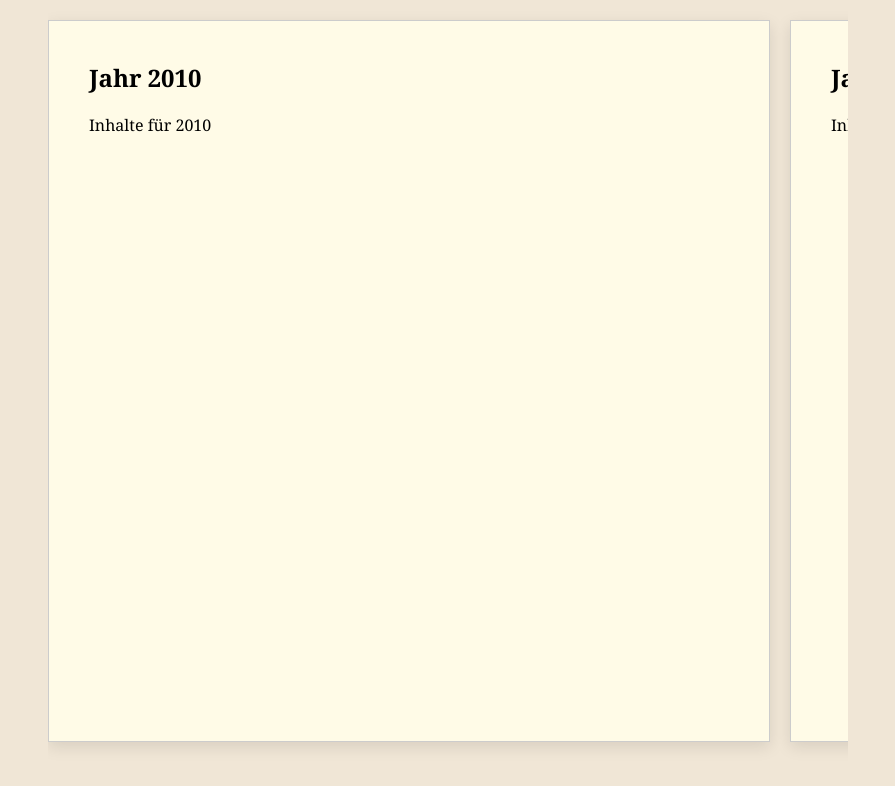
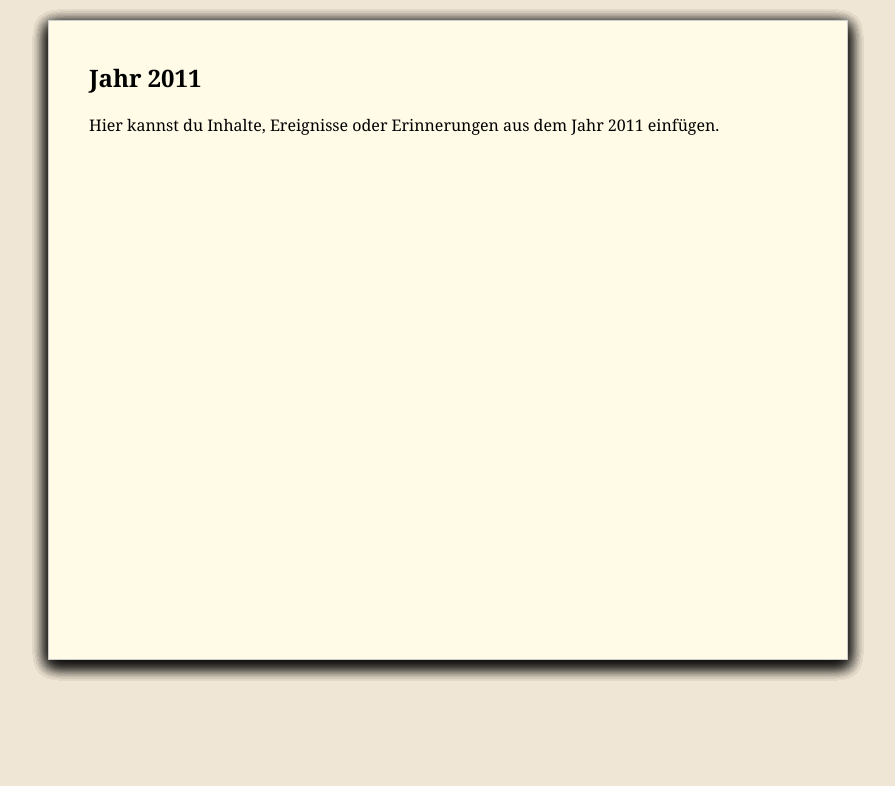
Before and after one commit to Flo-o/Familybook, a plain HTML site: page index.html in a window 1280 px wide. Shown: the whole page, without its empty margins (192-1087 px from the left). Drawn offline with Linux system fonts and the light colour scheme.

Commit message:
Update index.html

```diff
--- a/index.html
+++ b/index.html
@@ -12,70 +12,130 @@
     }
 
     .book {
+      position: relative;
       width: 90%;
       max-width: 800px;
       margin: 0 auto;
-      padding: 20px 0;
+      padding-top: 20px;
+      perspective: 2000px;
     }
 
     .page {
+      position: absolute;
+      width: 100%;
+      height: 80vh;
       background: #fffbe7;
+      box-shadow: 0 5px 15px rgba(0,0,0,0.2);
       border: 1px solid #ccc;
+      transform-origin: left;
+      transition: transform 1s ease;
       padding: 40px;
-      margin-bottom: 20px;
-      box-shadow: 0 5px 15px rgba(0,0,0,0.1);
+      box-sizing: border-box;
+      backface-visibility: hidden;
+      overflow-y: auto;
     }
 
     .page h2 {
       margin-top: 0;
     }
 
-    /* Optional: Desktop-Blättereffekt */
-    @media (min-width: 1024px) {
+    .page.flipped {
+      transform: rotateY(-180deg);
+      z-index: 0;
+    }
+
+    .nav-buttons {
+      text-align: center;
+      margin: 20px;
+    }
+
+    .nav-buttons button {
+      padding: 10px 20px;
+      margin: 0 10px;
+      font-size: 16px;
+      cursor: pointer;
+    }
+
+    /* Mobile Ansicht */
+    @media (max-width: 768px) {
       .book {
-        display: flex;
-        flex-wrap: nowrap;
-        overflow-x: auto;
-        gap: 20px;
-        scroll-snap-type: x mandatory;
+        perspective: none;
       }
 
       .page {
-        min-width: 80%;
-        height: 80vh;
-        scroll-snap-align: start;
-        flex-shrink: 0;
+        position: static;
+        transform: none !important;
+        height: auto;
+        margin-bottom: 20px;
+        box-shadow: none;
+        border: 1px solid #ccc;
       }
 
-      body {
-        overflow-x: hidden;
+      .nav-buttons {
+        display: none;
       }
     }
   </style>
 </head>
 <body>
-  <div class="book">
-    <!-- Seiten 2010–2025 -->
-    <!-- Du kannst hier natürlich Inhalte pro Jahr ergänzen -->
-    <!-- Automatisch per JavaScript erzeugen wäre möglich, aber hier ist es bewusst statisch & einfach -->
+  <div class="book" id="book">
+    <!-- Seiten werden per JavaScript eingefügt -->
+  </div>
 
-    <!-- Beispielseite -->
-    <div class="page"><h2>Jahr 2010</h2><p>Inhalte für 2010</p></div>
-    <div class="page"><h2>Jahr 2011</h2><p>Inhalte für 2011</p></div>
-    <div class="page"><h2>Jahr 2012</h2><p>Inhalte für 2012</p></div>
-    <div class="page"><h2>Jahr 2013</h2><p>Inhalte für 2013</p></div>
-    <div class="page"><h2>Jahr 2014</h2><p>Inhalte für 2014</p></div>
-    <div class="page"><h2>Jahr 2015</h2><p>Inhalte für 2015</p></div>
-    <div class="page"><h2>Jahr 2016</h2><p>Inhalte für 2016</p></div>
-    <div class="page"><h2>Jahr 2017</h2><p>Inhalte für 2017</p></div>
-    <div class="page"><h2>Jahr 2018</h2><p>Inhalte für 2018</p></div>
-    <div class="page"><h2>Jahr 2019</h2><p>Inhalte für 2019</p></div>
-    <div class="page"><h2>Jahr 2020</h2><p>Inhalte für 2020</p></div>
-    <div class="page"><h2>Jahr 2021</h2><p>Inhalte für 2021</p></div>
-    <div class="page"><h2>Jahr 2022</h2><p>Inhalte für 2022</p></div>
-    <div class="page"><h2>Jahr 2023</h2><p>Inhalte für 2023</p></div>
-    <div class="page"><h2>Jahr 2024</h2><p>Inhalte für 2024</p></div>
-    <div class="page"><h2>Jahr 2025</h2><p>Inhalte für 2025</p></div>
+  <div class="nav-buttons">
+    <button onclick="prevPage()">Zurück</button>
+    <button onclick="nextPage()">Weiter</button>
   </div>
+
+  <script>
+    const book = document.getElementById('book');
+    let currentPage = 0;
+    const startYear = 2010;
+    const endYear = 2025;
+
+    // Seiten dynamisch erzeugen
+    for (let year = startYear; year <= endYear; year++) {
+      const page = document.createElement('div');
+      page.className = 'page';
+      page.innerHTML = `
+        <h2>Jahr ${year}</h2>
+        <p>Hier kannst du Inhalte, Ereignisse oder Erinnerungen aus dem Jahr ${year} einfügen.</p>
+      `;
+      page.style.zIndex = (endYear - year + 1).toString();
+      book.appendChild(page);
+    }
+
+    const pages = document.querySelectorAll('.page');
+
+    function updatePages() {
+      // Blättereffekt nur bei großen Bildschirmen
+      if (window.innerWidth > 768) {
+        pages.forEach((page, index) => {
+          if (index <= currentPage) {
+            page.classList.add('flipped');
+          } else {
+            page.classList.remove('flipped');
+          }
+        });
+      }
+    }
+
+    function nextPage() {
+      if (currentPage < pages.length - 1) {
+        currentPage++;
+        updatePages();
+      }
+    }
+
+    function prevPage() {
+      if (currentPage > 0) {
+        currentPage--;
+        updatePages();
+      }
+    }
+
+    // Initiale Anzeige
+    updatePages();
+  </script>
 </body>
 </html>
```
